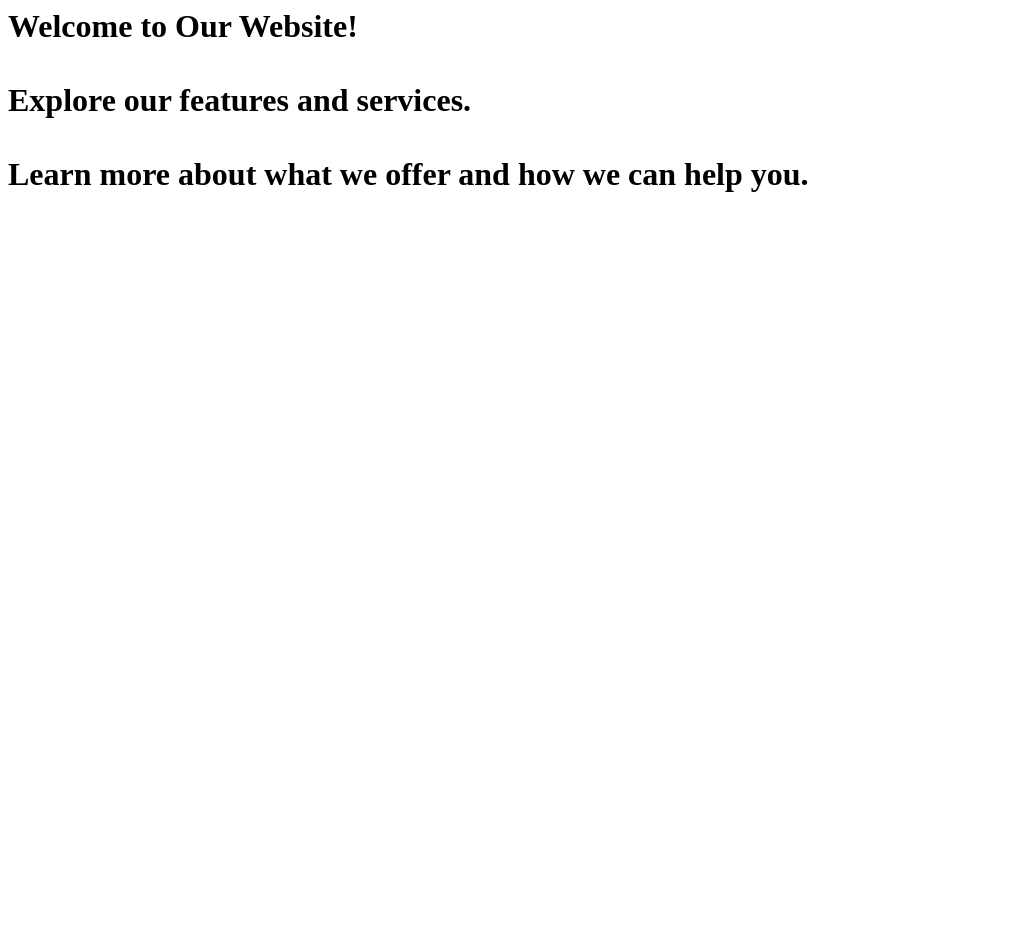
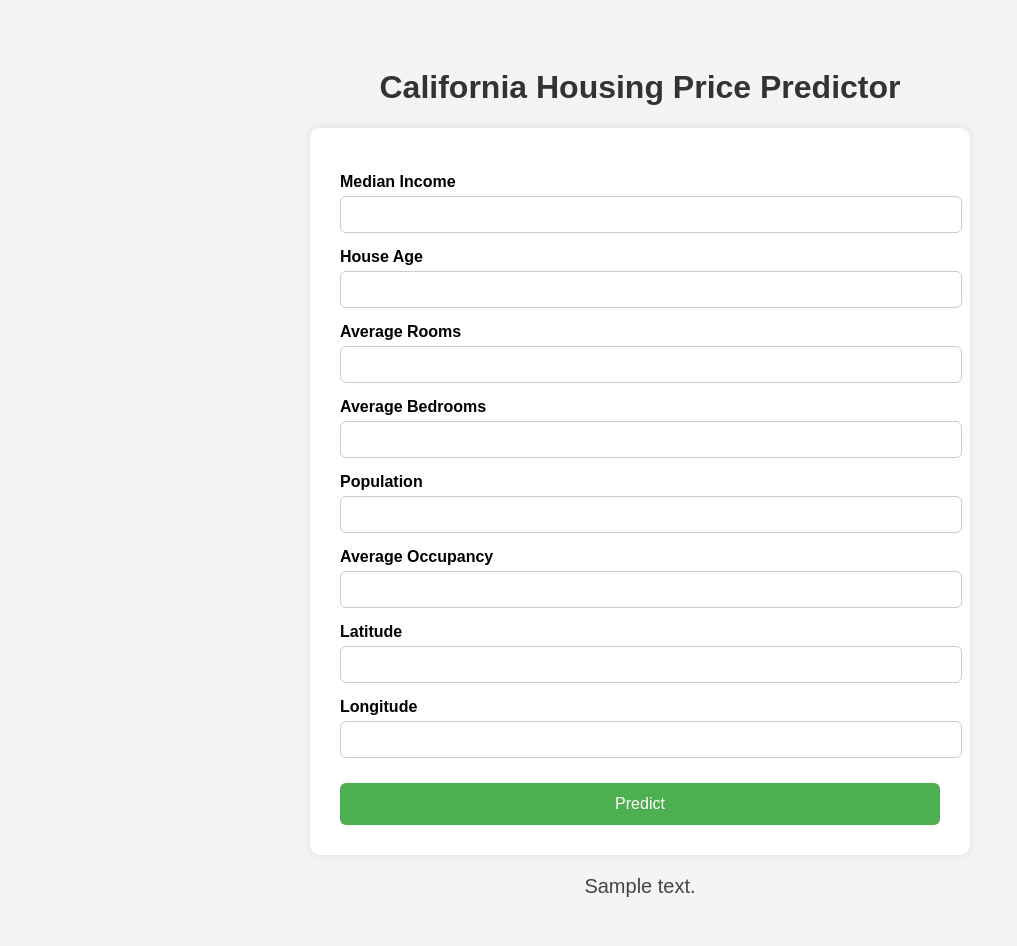
Before and after one commit to aditig80/bostonhousepricing, a Flask app: template templates/home.html in a window 1280 px wide. Shown: the whole page, without its empty margins (0-1017 px from the left). Before the commit the page ends 192 px from the top, so only its background shows below. Run offline with Flask 3, Linux system fonts and the light colour scheme; the template is opened without the code that fills it: most values are stand-ins (such as "Sample title", 1, 10 or a date in 2020); parts of the project's set-up code (start-up, migrations or seed data) failed here and were passed over.

Commit message:
The html page is updated

```diff
--- a/app.py
+++ b/app.py
@@ -18,10 +18,19 @@ def predict_api():
     data = request.json['data']
     print(data)
     print(np.array(list(data.values())).reshape(1, -1))
-    new_data = scaler.transform(np.array(list(data.values())).reshape(1, -1))
+    new_data = scaler.transform(np.array(list(data.values())).reshape(1, -1)) #standardization
     output = regmodel.predict(new_data)
     print(output[0])
     return jsonify(output[0])
 
+@app.route('/predict', methods=['POST'])
+def predict():
+    data = [float(x) for x in request.form.values()]
+    final_input = scaler.transform(np.array(data).reshape(1, -1))
+    print(final_input)
+    regmodel.predict(final_input)
+    output = regmodel.predict(final_input)[0]
+    return render_template('home.html', prediction_text='The predicted house price is ${}'.format(output))
+
 if __name__ == "__main__":
     app.run(debug=True)
--- a/templates/home.html
+++ b/templates/home.html
@@ -1,5 +1,103 @@
-<h1>
-Welcome to Our Website!<br><br>
-Explore our features and services.<br><br>
-Learn more about what we offer and how we can help you.
-</h1>
+<!DOCTYPE html>
+<html lang="en">
+<head>
+  <meta charset="UTF-8" />
+  <meta name="viewport" content="width=device-width, initial-scale=1.0"/>
+  <title>California Housing Price Predictor</title>
+  <style>
+    body {
+      font-family: Arial, sans-serif;
+      padding: 40px;
+      background-color: #f4f4f4;
+    }
+
+    h1 {
+      text-align: center;
+      color: #333;
+    }
+
+    form {
+      max-width: 600px;
+      margin: auto;
+      background: white;
+      padding: 30px;
+      border-radius: 10px;
+      box-shadow: 0px 0px 10px rgba(0,0,0,0.1);
+    }
+
+    label {
+      display: block;
+      margin-top: 15px;
+      font-weight: bold;
+    }
+
+    input[type="number"] {
+      width: 100%;
+      padding: 10px;
+      margin-top: 5px;
+      border: 1px solid #ccc;
+      border-radius: 6px;
+    }
+
+    button {
+      margin-top: 25px;
+      width: 100%;
+      padding: 12px;
+      background-color: #4CAF50;
+      color: white;
+      border: none;
+      border-radius: 6px;
+      font-size: 16px;
+      cursor: pointer;
+    }
+
+    button:hover {
+      background-color: #45a049;
+    }
+
+    #result {
+      margin-top: 20px;
+      text-align: center;
+      font-size: 20px;
+      color: #444;
+    }
+  </style>
+</head>
+<body>
+
+  <h1>California Housing Price Predictor</h1>
+
+  <form id="predictForm" action="{{ url_for('predict') }}" method="post">
+    <label for="MedInc">Median Income</label>
+    <input type="number" step="any" id="MedInc" name="MedInc" required>
+
+    <label for="HouseAge">House Age</label>
+    <input type="number" step="any" id="HouseAge" name="HouseAge" required>
+
+    <label for="AveRooms">Average Rooms</label>
+    <input type="number" step="any" id="AveRooms" name="AveRooms" required>
+
+    <label for="AveBedrms">Average Bedrooms</label>
+    <input type="number" step="any" id="AveBedrms" name="AveBedrms" required>
+
+    <label for="Population">Population</label>
+    <input type="number" step="any" id="Population" name="Population" required>
+
+    <label for="AveOccup">Average Occupancy</label>
+    <input type="number" step="any" id="AveOccup" name="AveOccup" required>
+
+    <label for="Latitude">Latitude</label>
+    <input type="number" step="any" id="Latitude" name="Latitude" required>
+
+    <label for="Longitude">Longitude</label>
+    <input type="number" step="any" id="Longitude" name="Longitude" required>
+
+     <button type="submit" class="btn btn-primary btn-block btn-large">Predict</button>
+  </form>
+
+  <div id="result"> {{prediction_text}}</div>
+
+
+
+</body>
+</html>
```
